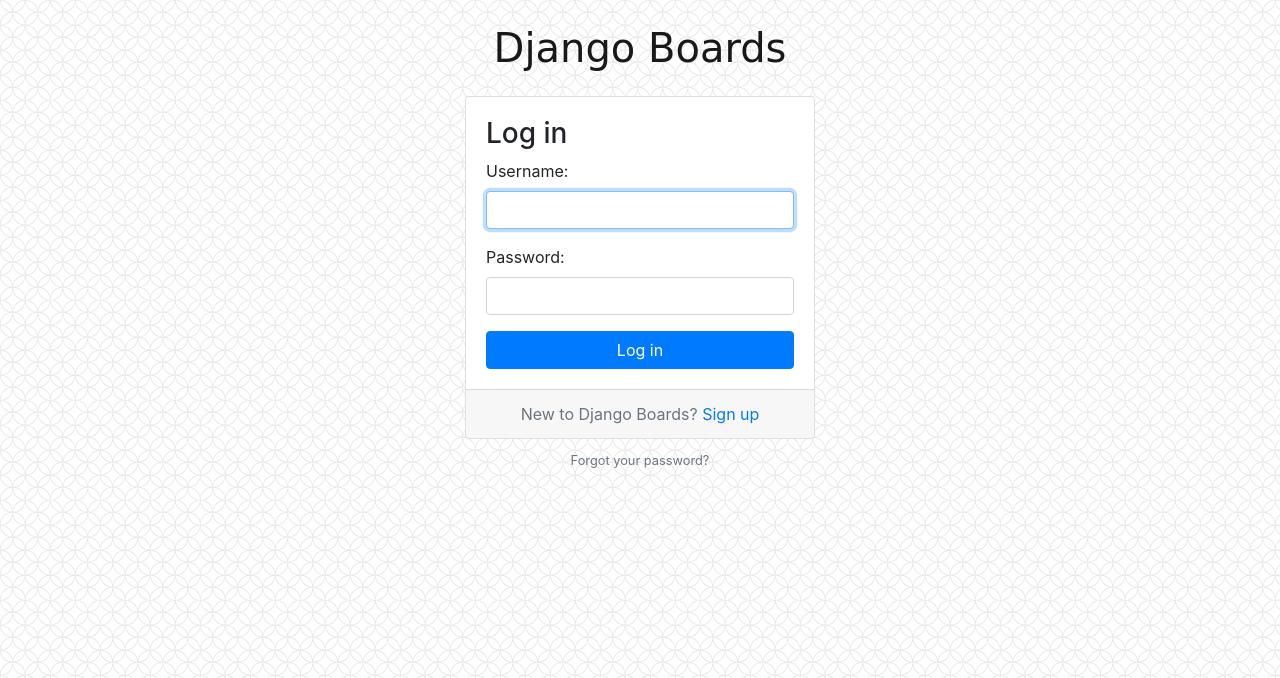
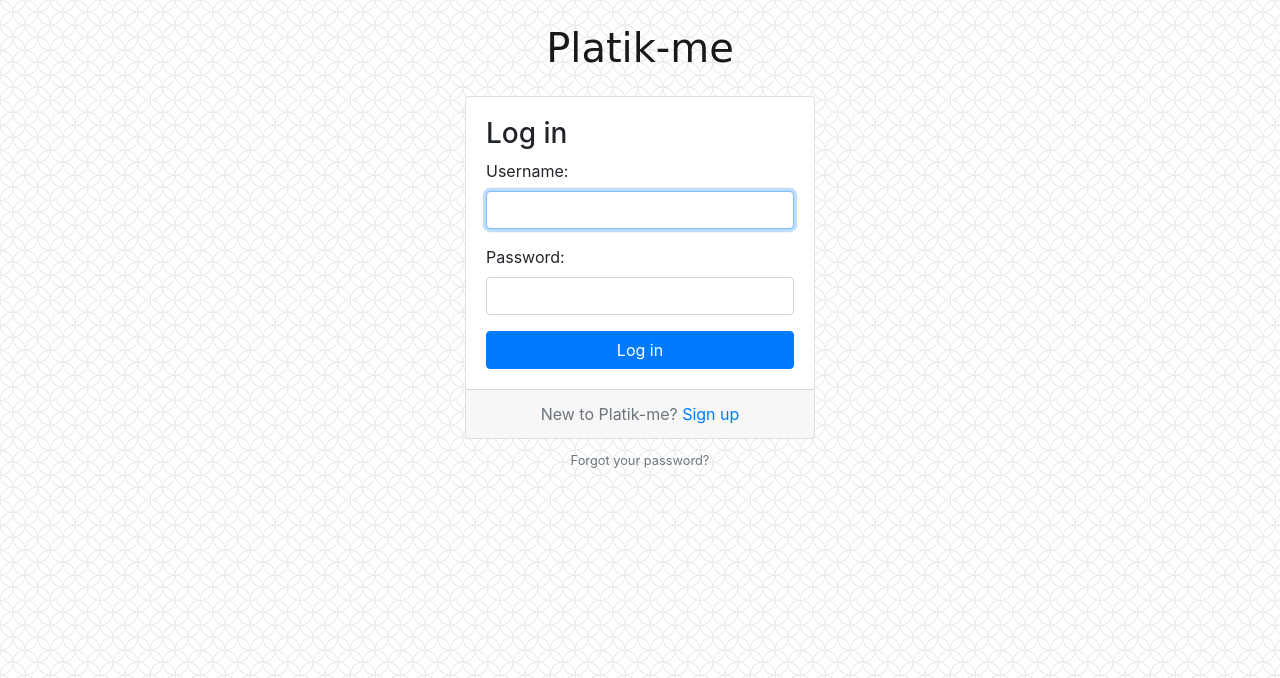
Before and after one commit to Cuahutli/platikme, a Django app: page /login/ in a window 1280 px wide. Shown: the top 678 px of the page. Run offline with Django 3.2, Linux system fonts and the light colour scheme; some libraries are stand-ins or nearby versions; some web fonts are replaced.

Commit message:
cambiando nombre

```diff
--- a/src/templates/base.html
+++ b/src/templates/base.html
@@ -4,7 +4,7 @@
 
 <head>
     <meta charset="utf-8">
-    <title>{% block title %}Django Boards{% endblock %}</title>
+    <title>{% block title %}Platik-me{% endblock %}</title>
     <link href="https://fonts.googleapis.com/css?family=Peralta" rel="stylesheet">
     <link rel="stylesheet" href="{% static 'css/bootstrap.min.css' %}">
     <link rel="stylesheet" href="{% static 'css/app.css' %}">
@@ -20,7 +20,7 @@
     {% block body %}
     <nav class="navbar navbar-expand-lg navbar-dark bg-dark">
         <div class="container">
-            <a href="{% url 'home' %}" class="navbar-brand">Django Boards</a>
+            <a href="{% url 'home' %}" class="navbar-brand">Platik-me</a>
             <button class="navbar-toggler" type="button" data-toggle="collapse" data-targer="#mainMenu" aria-controls="mainMenu" aria-expanded="false" aria-label="Toggle Navigation">
                 <span class="navbar-toggler-icon"></span>
             </button>
--- a/src/templates/login.html
+++ b/src/templates/login.html
@@ -11,7 +11,7 @@
 {% block body %}
     <div class="container">
         <h1 class="text-center logo my-4">
-            <a href="{% url 'home' %}">Django Boards</a>
+            <a href="{% url 'home' %}">Platik-me</a>
         </h1>
         <div class="row justify-content-center">
             <div class="col-lg-4 col-md-6 col-sm-8">
@@ -25,7 +25,7 @@
                         </form>
                     </div>
                     <div class="card-footer text-muted text-center">
-                        New to Django Boards? <a href="{% url 'signup' %}">Sign up</a>
+                        New to Platik-me? <a href="{% url 'signup' %}">Sign up</a>
                     </div>
                 </div>
                 <div class="text-center py-2">
--- a/src/templates/signup.html
+++ b/src/templates/signup.html
@@ -10,7 +10,7 @@
 {% block body %}
     <div class="container">
         <h1 class="text-center logo my-4">
-            <a href="{% url 'home' %}">Django Boards</a>
+            <a href="{% url 'home' %}">Platik-me</a>
         </h1>
         <div class="row justify-content-center">
             <div class="col-lg-8 col-md-10 col-sm-12">
```
